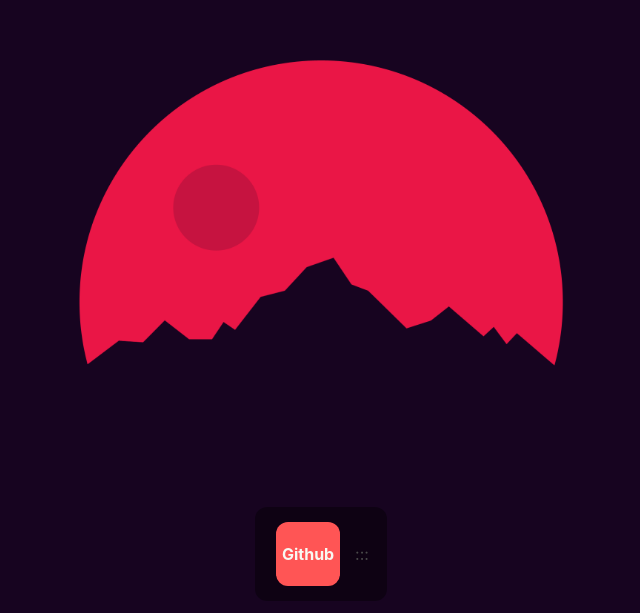
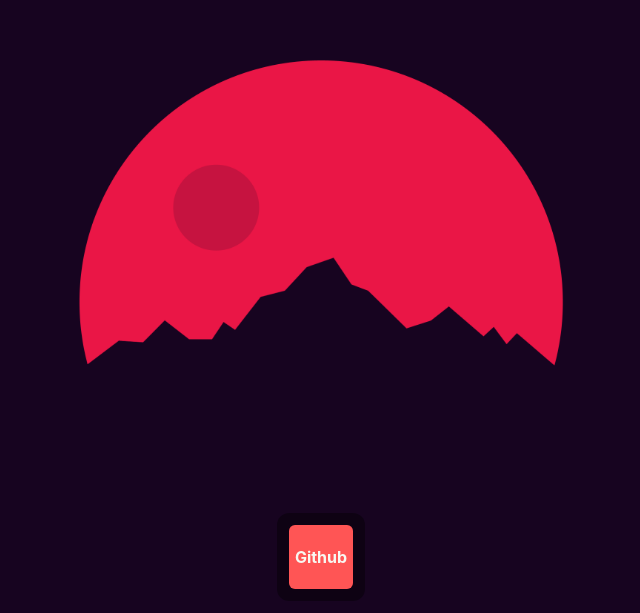
Before and after one commit to trytonlux/Startpage, a React (Vite) app: page / in a window 1280 px wide. Shown: the part 187-800 px from the top of the page, without its empty margins (319-959 px from the left). Built offline with nearby package versions, Linux system fonts and the light colour scheme.

Commit message:
Remove outter/inner div for app-icon.

```diff
--- a/src/App.scss
+++ b/src/App.scss
@@ -26,27 +26,10 @@ html
     align-items: center;
     justify-content: center;
 
-    height: 82px;
-    width: 82px;
-
-    border-radius: 12px;
-
-    &:hover
-    {
-        background-color: rgba($color: #ffffff, $alpha: 0.1);
-    }
-
-    .app-icon-inner
-    {
-        display: flex;
-        align-items: center;
-        justify-content: center;
-
     height: 64px;
     width: 64px;
 
-        border-radius: 12px;
-
+    border-radius: 6px;
     background-color: #ff5555;
 
     span
@@ -54,7 +37,6 @@ html
         font-size: 1em;
         font-weight: bold;
         color: #f8f8f2;
-        }
     }
 }
 
@@ -67,7 +49,7 @@ html
     justify-content: center;
     align-items: center;
 
-    height: 94px;
+    height: 88px;
     width: min-content;
 
     margin: 0 auto 12px auto;
--- a/src/Dock.jsx
+++ b/src/Dock.jsx
@@ -6,13 +6,11 @@ class Dock extends React.Component
     {
         return(
           <div className="dock">
+
               <div className="app-icon">
-                  <div className="app-icon-inner">
-                    <span>Github</span>
-                  </div>
+                  <span>Github</span>
               </div>
 
-              <span>:::</span>
           </div>
         );
     }
```
Lines whose indentation alone changed are shown as unchanged.
